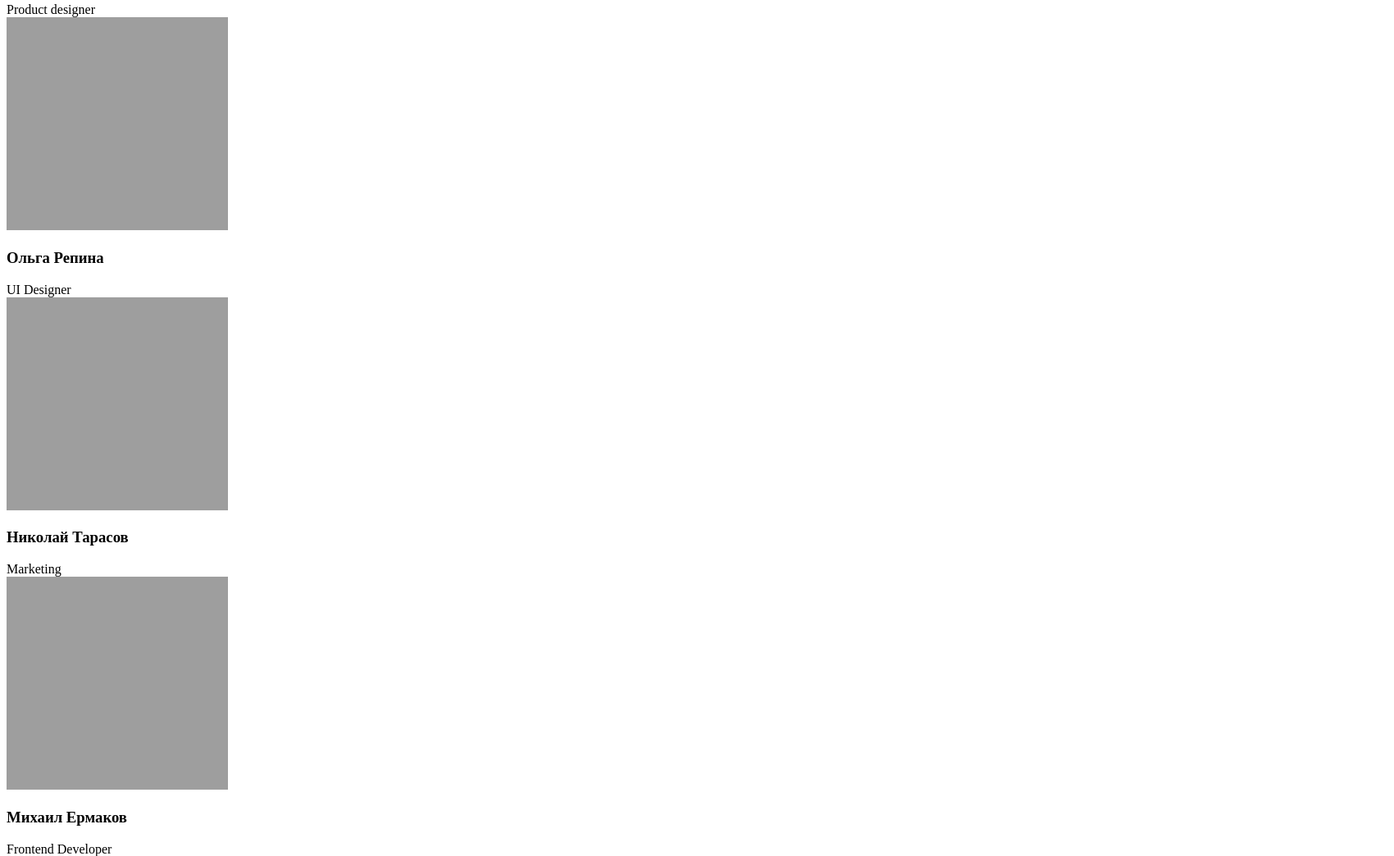
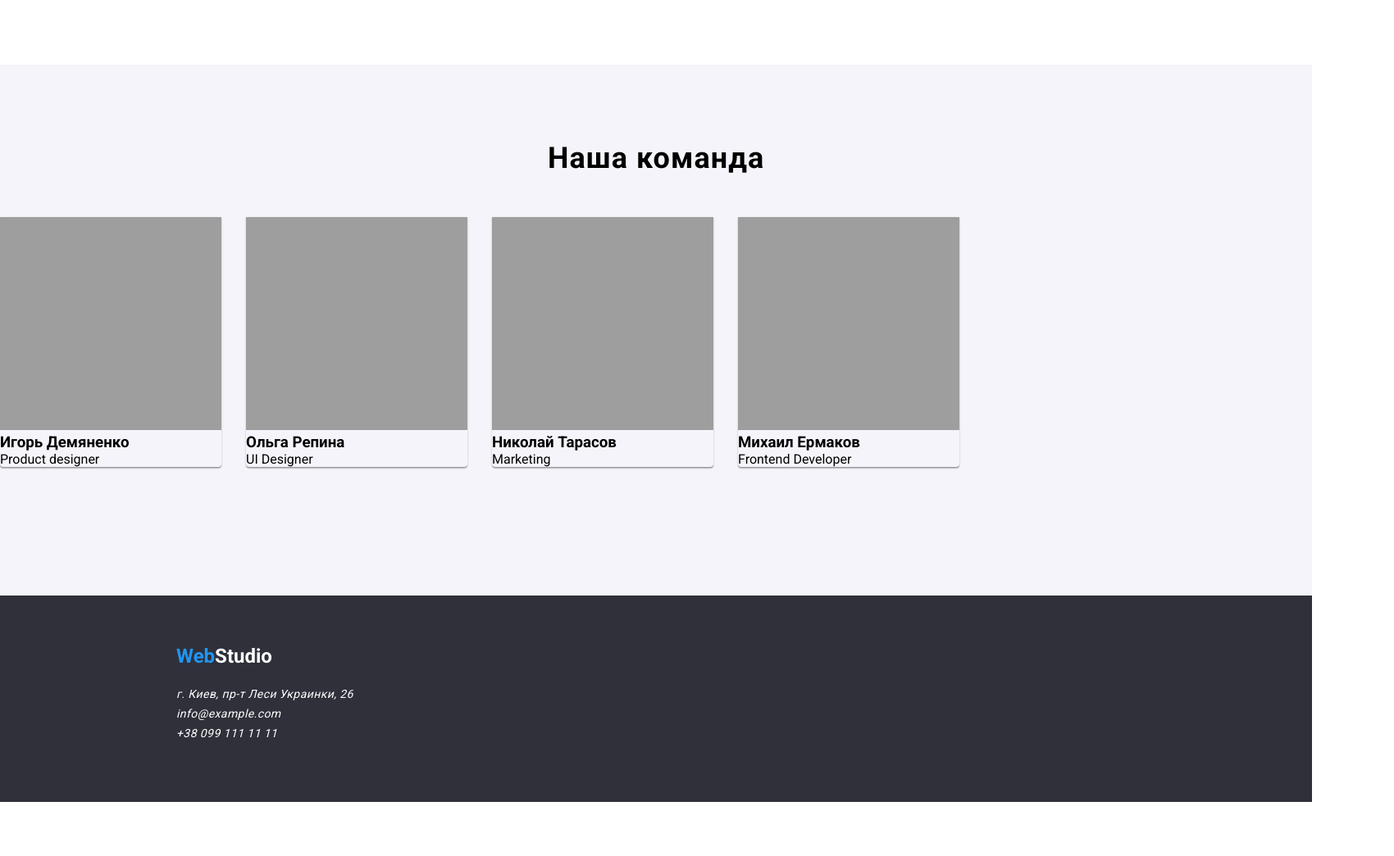
Before and after one commit to PinkyWolf/goit-markup-hw-02, a plain HTML site: page index.html in a window 1280 px wide. Shown: the part 1755-2800 px from the top of the page at 82% size, 1700 px wide, since content can reach past the window. After the commit the page ends 2734 px from the top, so only its background shows below. Drawn offline with Linux system fonts and the light colour scheme; the site is published under a folder, as on GitHub Pages, so addresses that start at the root find nothing.

Commit message:
styles.css

```diff
--- a/index.html
+++ b/index.html
@@ -4,7 +4,7 @@
     <meta charset="UTF-8"/>
     <meta name="viewport" content="width=device-width, initial-scale=1.0"/>
     <link href="https://fonts.googleapis.com/css2?family=Raleway:wght@700&family=Roboto:wght@400;500;700;900&display=swap" rel="stylesheet">
-    <link rel="stylesheet" href="/css/styles.css">
+    <link rel="stylesheet" href="./css/styles.css">
     <title>WebStudio</title>
   </head>
   <body>
--- a/portfolio.html
+++ b/portfolio.html
@@ -4,7 +4,7 @@
     <meta charset="UTF-8">
     <meta name="viewport" content="width=device-width, initial-scale=1.0">
     <link href="https://fonts.googleapis.com/css2?family=Raleway:wght@700&family=Roboto:wght@400;500;700;900&display=swap" rel="stylesheet">
-    <link rel="stylesheet" href="css/styles2.css">
+    <link rel="stylesheet" href="./css/styles.css">
     <title>Портфолио</title>
 </head>
   <body>
```
